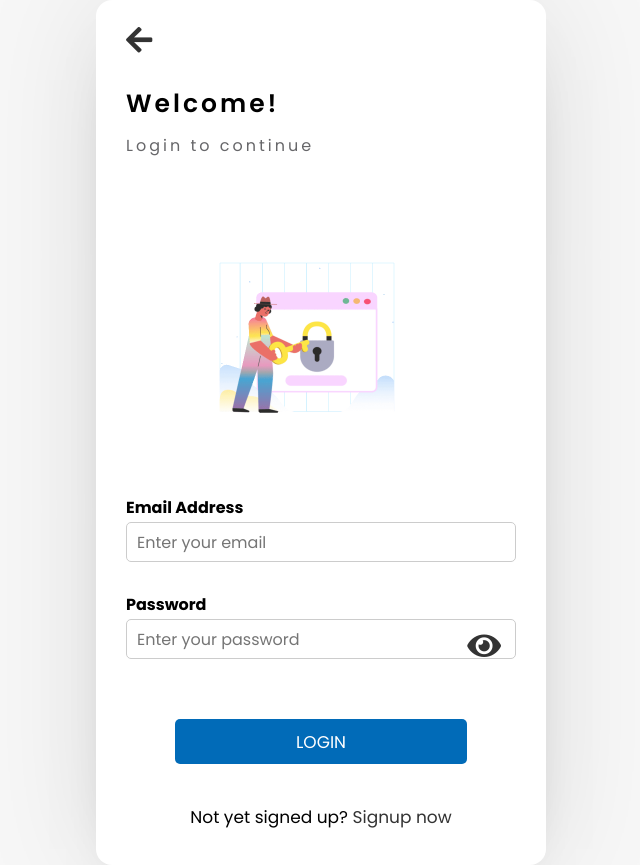
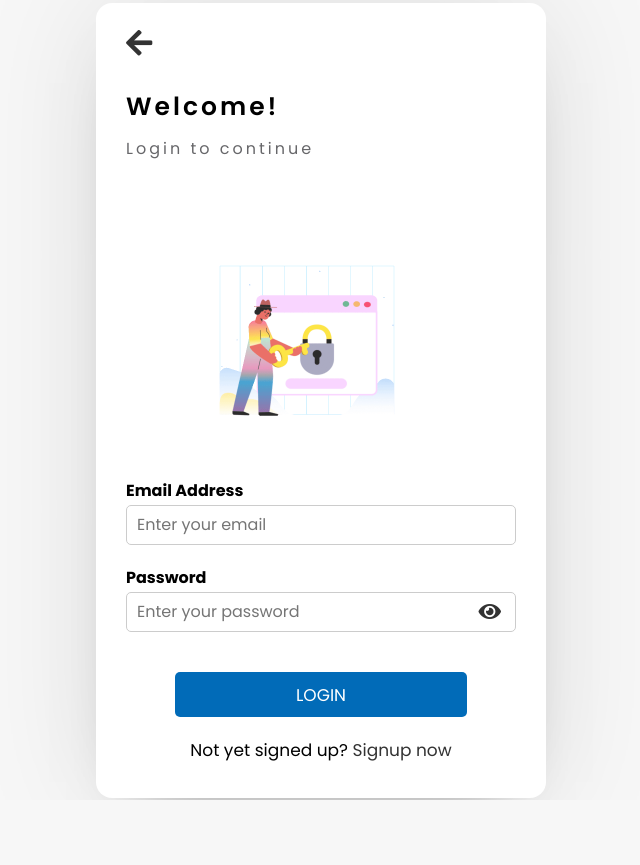
Before and after one commit to toraDK/ChatAppK3, a PHP site: page /login.php in a window 1280 px wide. Shown: the whole page, without its empty margins (319-959 px from the left). After the commit the page ends 800 px from the top, so only its background shows below. Run offline with PHP 8.4, Linux system fonts and the light colour scheme.

Commit message:
fix the display of form at login n signup page

```diff
--- a/register.php
+++ b/register.php
@@ -32,7 +32,7 @@
         <div class="field input">
           <label>Password</label>
           <input type="password" name="password" placeholder="Enter new password" required>
-          <i class="fas fa-eye"></i>
+          <i class="fas fa-eye fa-xs"></i>
         </div>
         <div class="field image">
           <label>Select Image</label>
--- a/style.css
+++ b/style.css
@@ -1,4 +1,8 @@
 @import url("https://fonts.googleapis.com/css2?family=Poppins:wght@200;300;400;500;600;700&display=swap");
+
+html {
+  scroll-behavior: smooth;
+}
 * {
   margin: 0;
   padding: 0;
@@ -32,9 +36,9 @@ body {
   font-weight: 600;
   padding-bottom: 10px;
 }
-.form form {
+/* .form form {
   margin: 20px 0;
-}
+} */
 .form form .error-text {
   color: #721c24;
   padding: 8px 10px;
@@ -56,7 +60,6 @@ body {
 }
 .form form .field {
   display: flex;
-  margin-bottom: 10px;
   flex-direction: column;
   position: relative;
 }
@@ -88,7 +91,7 @@ body {
   background: #016bb8;
   border-radius: 5px;
   cursor: pointer;
-  margin-top: 30px;
+  margin-top: 20px;
 }
 .form form .button button {
   height: 45px;
@@ -133,10 +136,11 @@ body {
 .form form .field i {
   position: absolute;
   right: 15px;
-  top: 70%;
+  top: 60%;
+  font-size: 20px !important;
   color: #ccc;
   cursor: pointer;
-  transform: translateY(-50%);
+  transform: translateY(-45%);
 }
 .form form .field i.active::before {
   color: #333;
```
